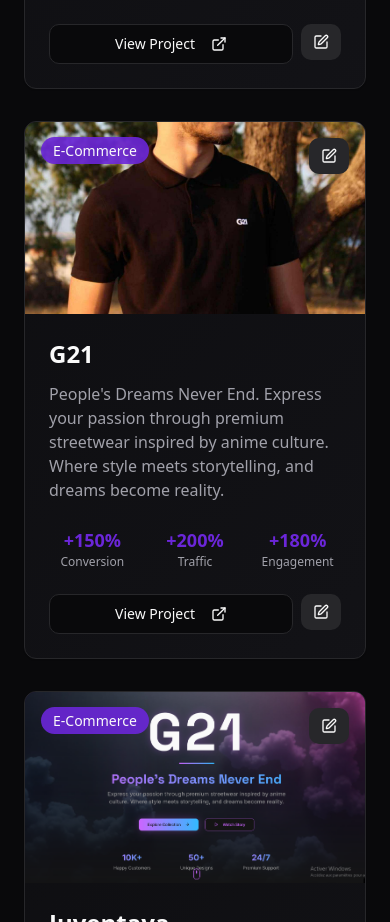
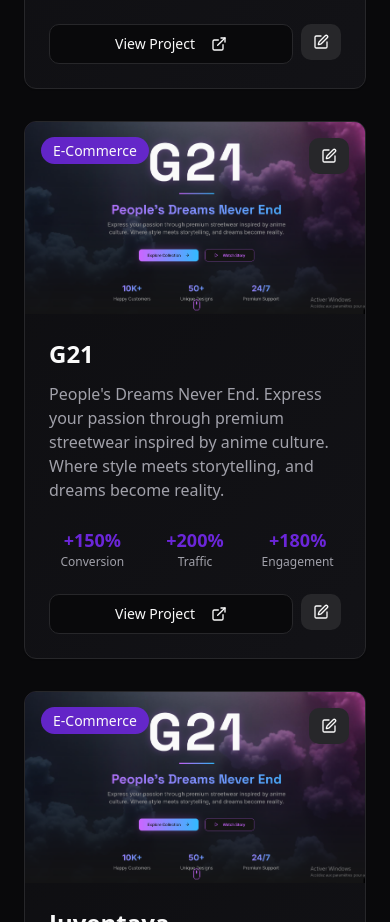
Before and after one commit to Jankiz23/ailandingcraft-showcase-99, a React (Vite) app: page / in a window 390 px wide. Shown: the part 3940-4862 px from the top of the page. Built offline with nearby package versions, Linux system fonts and the light colour scheme.

Commit message:
Fix G21 and Agency Immobilier
Fixes the G21 project link and image, and ensures Agency Immobilier is displayed correctly in fullscreen preview within the Case Studies section.

```diff
--- a/src/components/CaseStudiesSection.tsx
+++ b/src/components/CaseStudiesSection.tsx
@@ -26,7 +26,7 @@ const CaseStudiesSection = () => {
       title: "G21",
       category: "E-Commerce",
       description: "People's Dreams Never End. Express your passion through premium streetwear inspired by anime culture. Where style meets storytelling, and dreams become reality.",
-      image: "/lovable-uploads/e9e426a1-1359-40b2-b509-ab6bef69374e.png",
+      image: "/lovable-uploads/01d37199-1102-4510-873e-9f0a4201b1ed.png",
       metrics: {
         conversion: "+150%",
         traffic: "+200%",
```
Also changed, not shown: public/lovable-uploads/01d37199-1102-4510-873e-9f0a4201b1ed.png (added).
